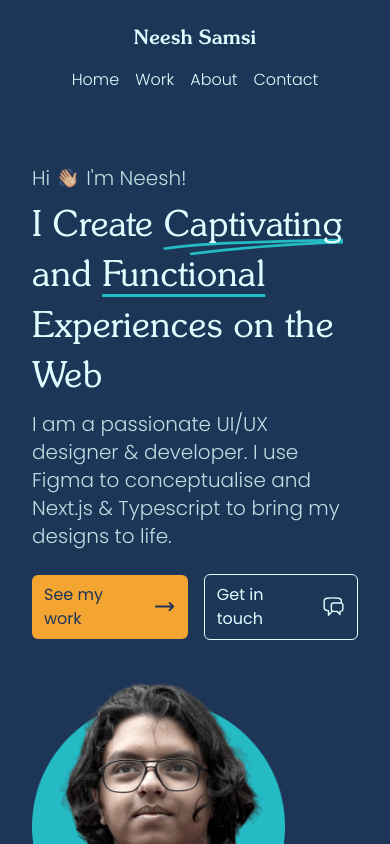
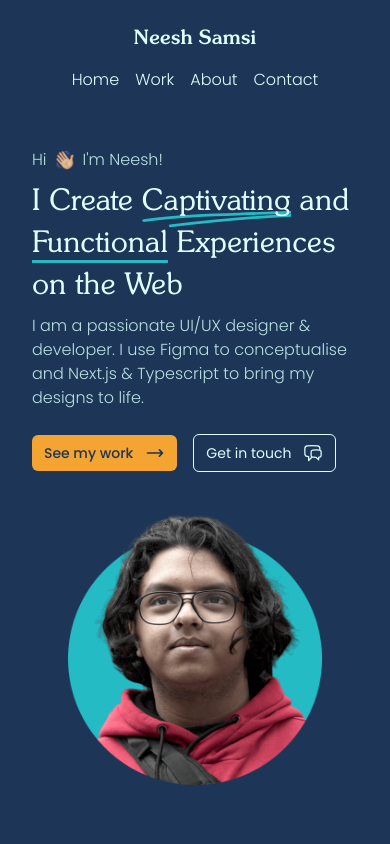
Before and after one commit to NeeshSamsi/neeshsamsi.com, a Next.js app: page / in a window 390 px wide. Shown: the top 844 px of the page. Built offline with nearby package versions, Linux system fonts and the light colour scheme.

Commit message:
feat: Fully responsive main

```diff
--- a/src/app/page.tsx
+++ b/src/app/page.tsx
@@ -12,8 +12,8 @@ import Image from "next/image"
 export default function Home() {
   return (
     <>
-      <main className="grid items-center gap-10 pt-12 md:grid-cols-[1.3fr,1fr] md:gap-6 lg:grid-cols-2 lg:gap-24 xl:pt-4">
-        <div className="text-xl font-light text-lighter xl:text-2xl">
+      <main className="grid items-center justify-items-center gap-10 pt-8 sm:justify-items-start sm:pt-12 md:grid-cols-[1.3fr,1fr] md:gap-6 lg:grid-cols-2 lg:gap-24 xl:pt-4">
+        <div className="text-base font-light text-lighter sm:text-xl xl:text-2xl">
           <p className="mb-2 flex items-center gap-2 lg:mb-3">
             <span>Hi</span>
             <Image
@@ -25,7 +25,7 @@ export default function Home() {
             />
             <span>I&apos;m Neesh!</span>
           </p>
-          <h1 className="mb-2 max-w-[18ch] font-serif text-4xl leading-[1.4] text-light lg:mb-4 xl:text-5xl xl:leading-[1.3]">
+          <h1 className="mb-2 max-w-[18ch] font-serif text-3xl leading-[1.4] text-light sm:text-4xl sm:leading-[1.5] lg:mb-4 xl:text-5xl xl:leading-[1.3]">
             I Create{" "}
             <span className="relative">
               Captivating
@@ -42,17 +42,17 @@ export default function Home() {
             conceptualise and Next.js & Typescript to bring my designs to life.
           </p>
 
-          <div className="flex items-center gap-4 text-base lg:gap-6 xl:text-lg">
+          <div className="flex items-center gap-4 text-sm sm:text-base lg:gap-6 xl:text-lg">
             <Button element="link" href="#work" type="solid" theme="brand">
               <span>See my work</span>
               <ArrowLongRightIcon
-                className="aspect-square w-6"
+                className="aspect-square w-5 sm:w-6"
                 strokeWidth={2}
               />
             </Button>
             <Button element="link" href="#contact" type="outline" theme="light">
               <span>Get in touch</span>
-              <ChatBubbleLeftRightIcon className="aspect-square w-6" />
+              <ChatBubbleLeftRightIcon className="aspect-square w-5 sm:w-6" />
             </Button>
           </div>
         </div>
--- a/src/components/Button.tsx
+++ b/src/components/Button.tsx
@@ -4,13 +4,13 @@ import Link from "next/link"
 import { cva, VariantProps } from "class-variance-authority"
 
 const buttonStyles = cva(
-  "flex items-center gap-3 px-3 py-2 rounded-md font-normal transition-colors",
+  "flex items-center gap-3 px-3 py-2 rounded-md transition-colors",
   {
     variants: {
       type: {
         solid: "font-medium",
-        outline: "",
-        text: "",
+        outline: "font-normal",
+        text: "font-normal",
       },
       theme: {
         brand: "",
```
